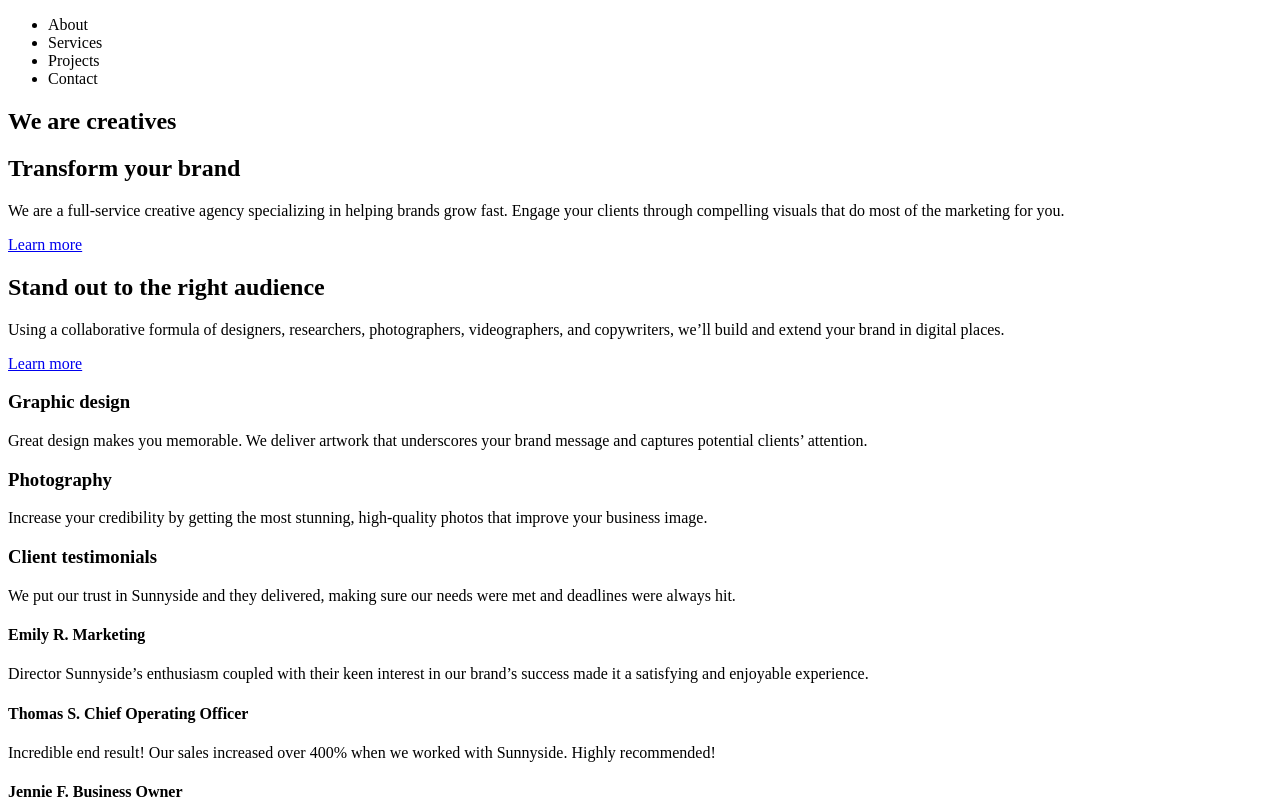
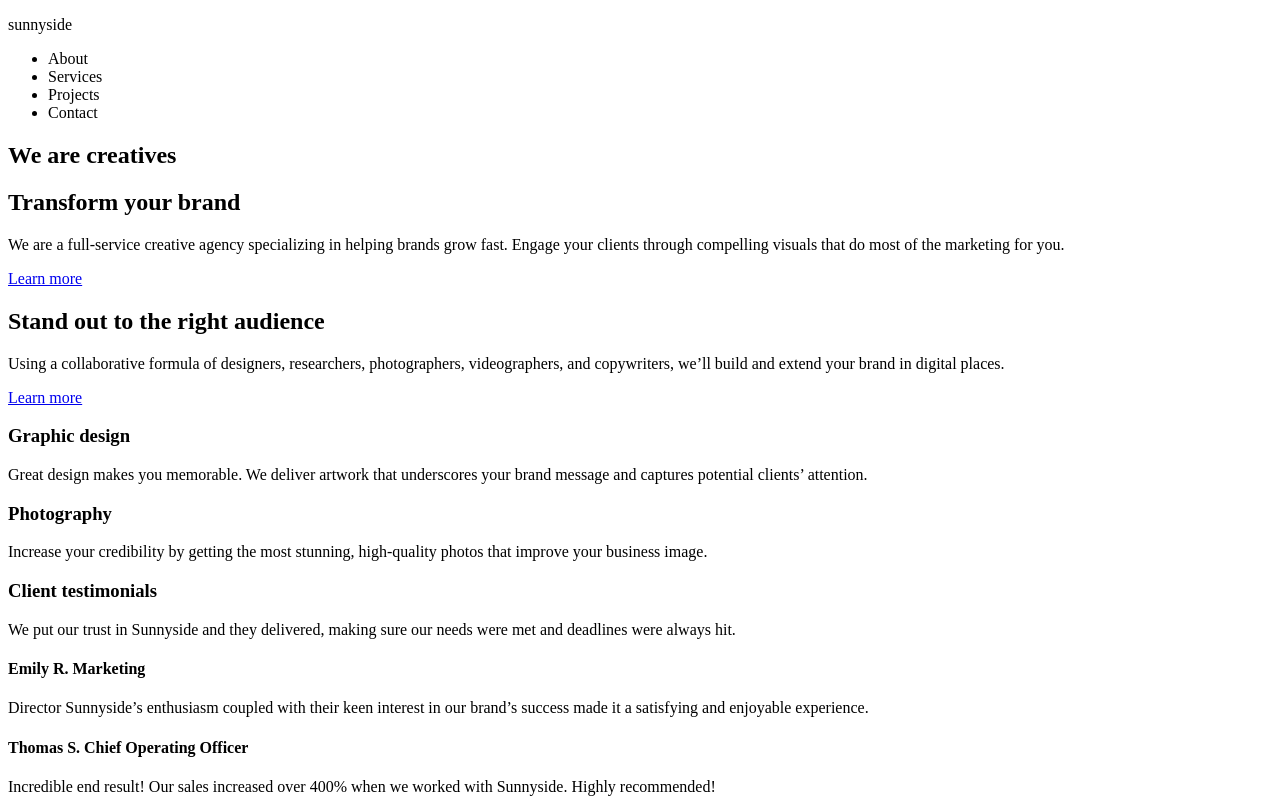
Before and after one commit to antoinecatt/sunnyside-agency-landing, a plain HTML site: page index.html in a window 1280 px wide. Shown: the top 804 px of the page. Drawn offline with Linux system fonts and the light colour scheme.

Commit message:
added logo

```diff
--- a/index.html
+++ b/index.html
@@ -16,6 +16,7 @@
   </head>
   <body>
     <nav class="top-nav">
+      <div class="logo"><p>sunnyside</p></div>
       <ul>
         <li class="nav-link">About</li>
         <li class="nav-link">Services</li>
```
